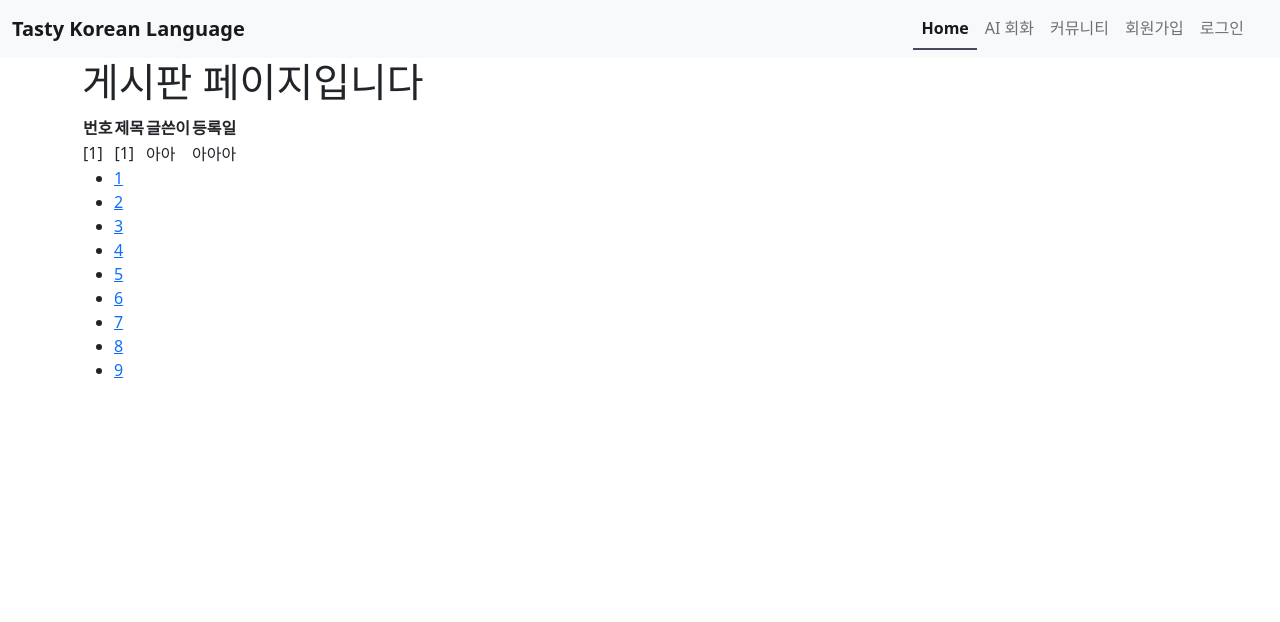
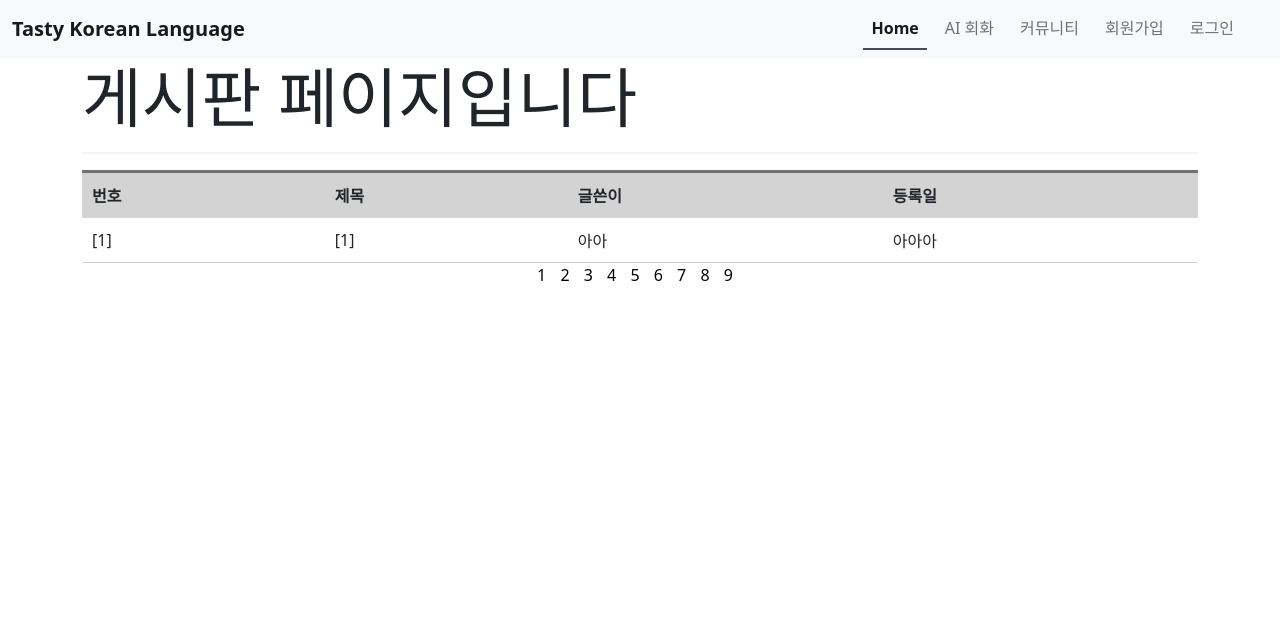
Before and after one commit to dfkjdsfisdjfk/AIVLE_TEAM23_BigProject, a Django app: page /community/test1/ in a window 1280 px wide. Shown: the top 622 px of the page. Run offline with Django 4.2, Linux system fonts and the light colour scheme; some libraries are stand-ins or nearby versions.

Commit message:
커뮤니티 css, html 수정

```diff
--- /dev/null
+++ b/tasty_korean_language/community/static/css/community.css
@@ -0,0 +1,73 @@
+
+h1 {
+    font-weight: border;
+    font-size : 65; }
+
+.hr1 {
+    border: 0;
+    height: 2px;
+    background:  #d3d3d3;}
+
+    /* .grey {
+     color: #727272;}
+     #strong { font-weight: 900;} */
+
+table {
+    width: 100%;
+    border-top: 1px solid #d3d3d3;
+    border-collapse: collapse;
+}
+
+th {
+    background-color: #d3d3d3 ;
+    border-top: 3px solid #727272;
+}
+
+th, td {
+    border-bottom: 1px solid #d3d3d3;
+    padding: 10px;
+}
+
+
+a {
+    color:black;
+    text-decoration-line : none;
+}
+
+ul {
+    list-style: none; /* Remove default list styles */
+    padding: 0; /* Remove default padding */
+    text-align: center;}
+
+li {
+    display: inline; /* or display: inline-block; */
+    margin-right: 10px; /* Optional: Add some spacing between list items */
+    }
+/* .greylist {
+width: 50px;
+height: 30px;
+font-weight: 900;
+color: white;
+text-align: center;
+background: grey;
+border: solid 2px white;
+border-radius: 5px;
+}
+
+.gradient {
+width: 80px;
+height: 30px;
+font-weight: 900;
+color: white;
+text-align: center;
+background: linear-gradient( to bottom, grey, black );
+border: solid 2px white;
+border-radius: 5px;
+}
+
+.left {text-align: left;}
+.right {  float: right;}
+.center { text-align: center;}
+
+a {color:black;
+text-decoration-line : none;} */
--- a/tasty_korean_language/community/templates/community/community.html
+++ b/tasty_korean_language/community/templates/community/community.html
@@ -1,11 +1,18 @@
 {% extends 'base.html' %}
+{% load static %}
 
 {% block title %}
     커뮤니티
 {% endblock title %}
 
+{% block extrahead %}
+<link rel="stylesheet" href="{% static 'css/community.css' %}">
+{% endblock extrahead %}
+
 {% block content %}
     <h1>게시판 페이지입니다</h1>
+
+    <hr class ="hr1" noshade>
 
     <div class = 'container-com'>
         <table class = 'community-table'>
```
